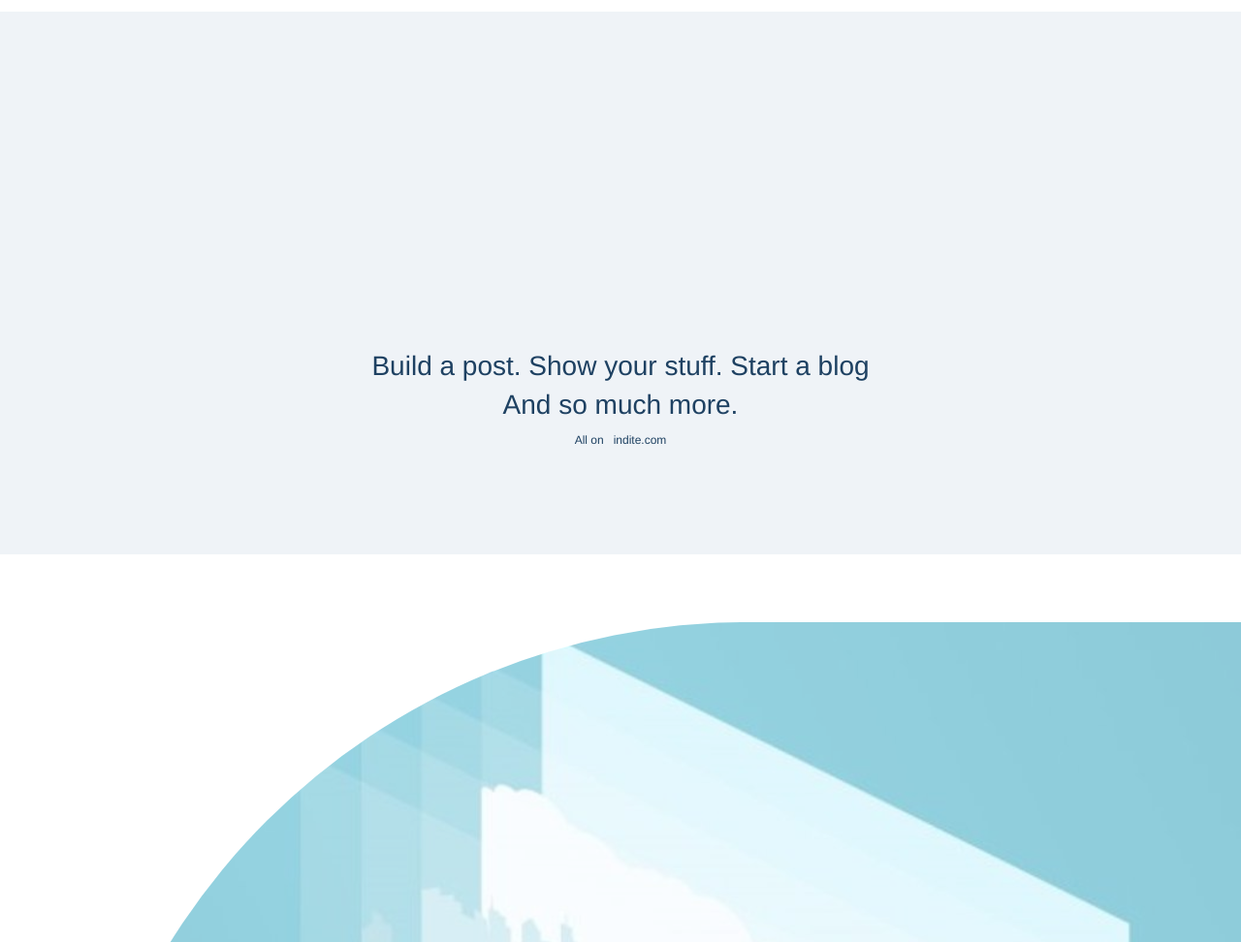
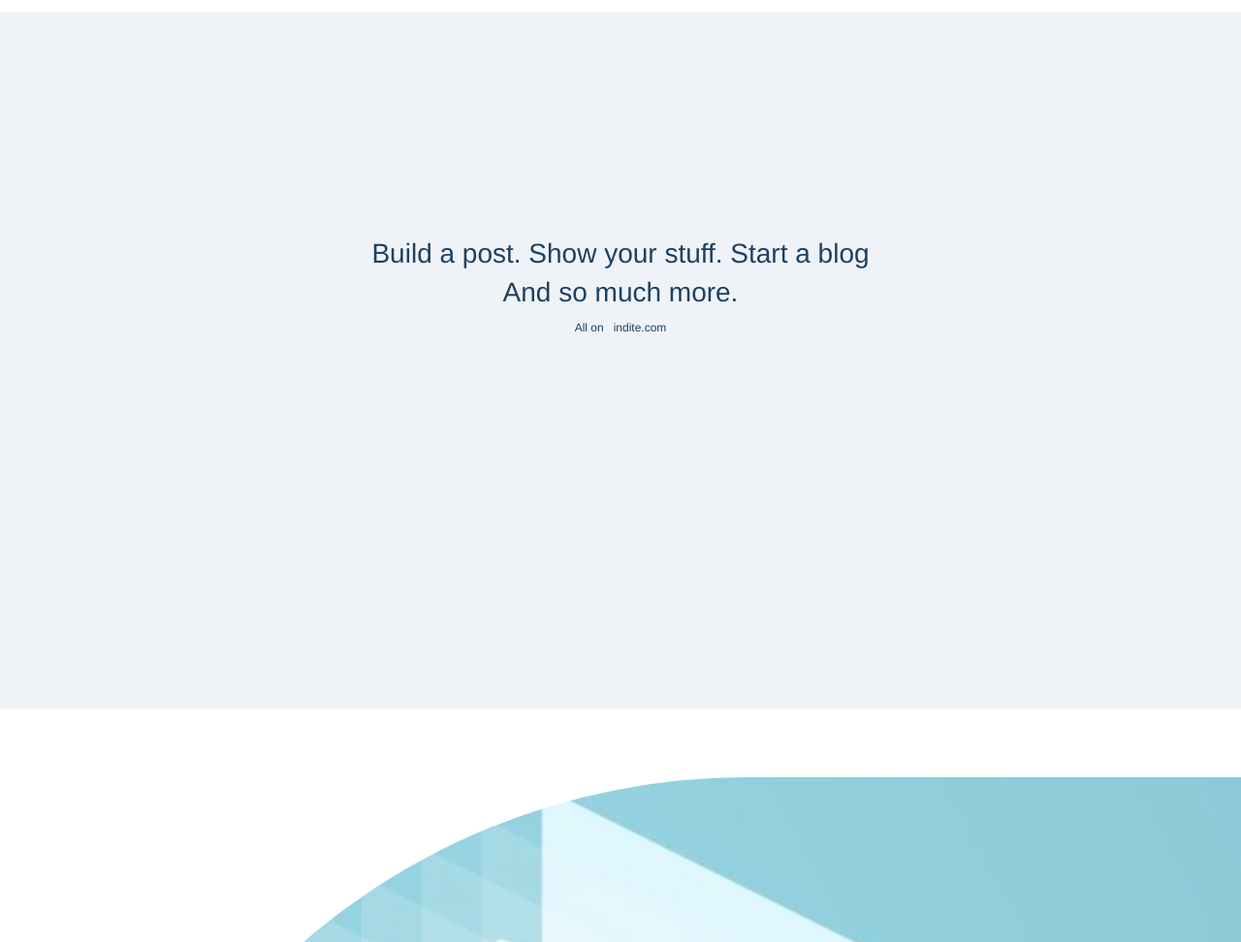
Before and after one commit to ankitkataria7890/indite, a PHP site: page /ankit/about.php in a window 1280 px wide. Shown: the part 628-1600 px from the top of the page at 97% size. Run offline with PHP 8.4, Linux system fonts and the light colour scheme; the visitor is signed in with stand-in values (Sample User, id 1).

Commit message:
Update about.css

```diff
--- a/css/about.css
+++ b/css/about.css
@@ -19,8 +19,8 @@ padding:0px 70px 70px 0px;
 }
 #two{
 background-color:rgb(239, 243, 247);
-height:70%;
-padding-top:27%;
+height:90%;
+padding-top:18%;
 font-size:200%;
 font-weight:400;
 color:rgb(30, 65, 98);
@@ -155,8 +155,8 @@ padding:5% 7%;
 
 #follow{
   position: relative;;
-  padding-top:17%;
-  height:80%;
+  padding-top:10%;
+  height:100%;
   background-color: rgb(237, 242, 248);
   color:rgb(30, 65, 98);
   font-family: -apple-system, BlinkMacSystemFont, 'Segoe UI', Roboto, Oxygen, Ubuntu, Cantarell, 'Open Sans', 'Helvetica Neue', sans-serif;}
```
